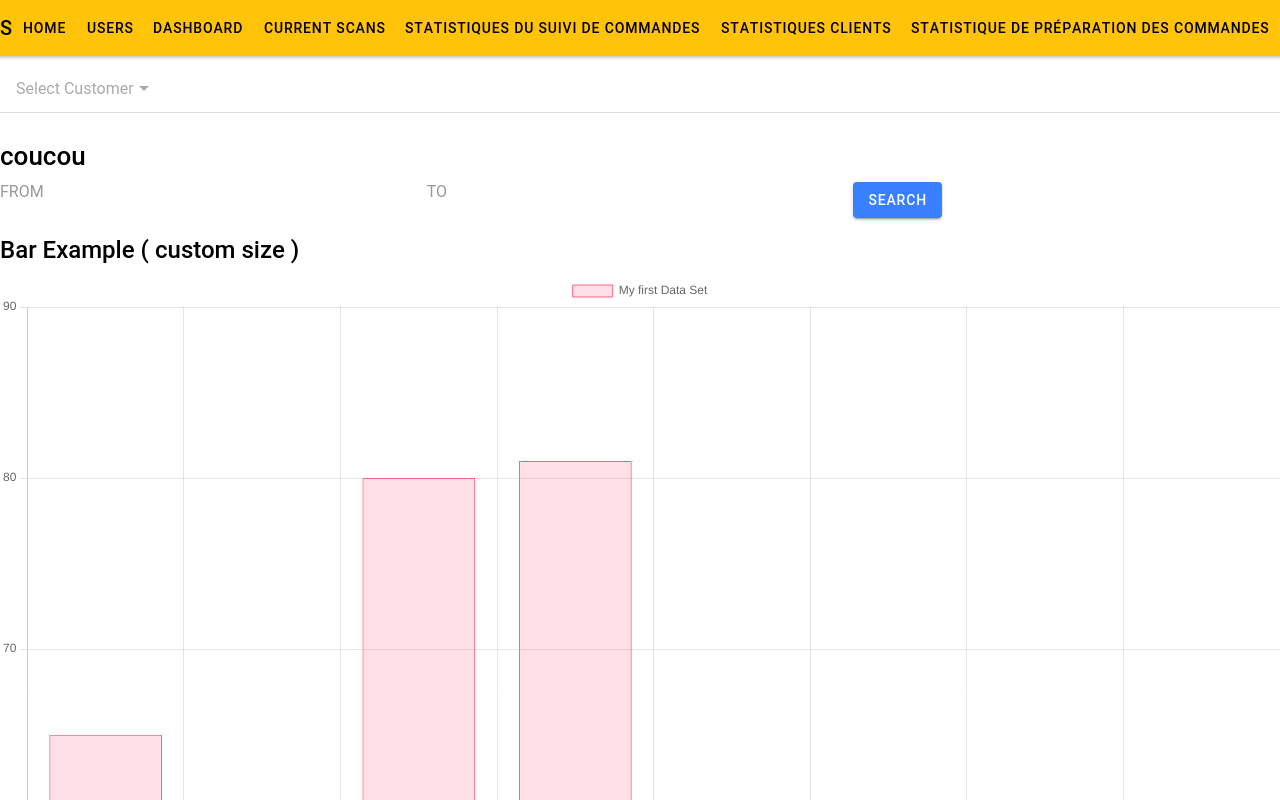
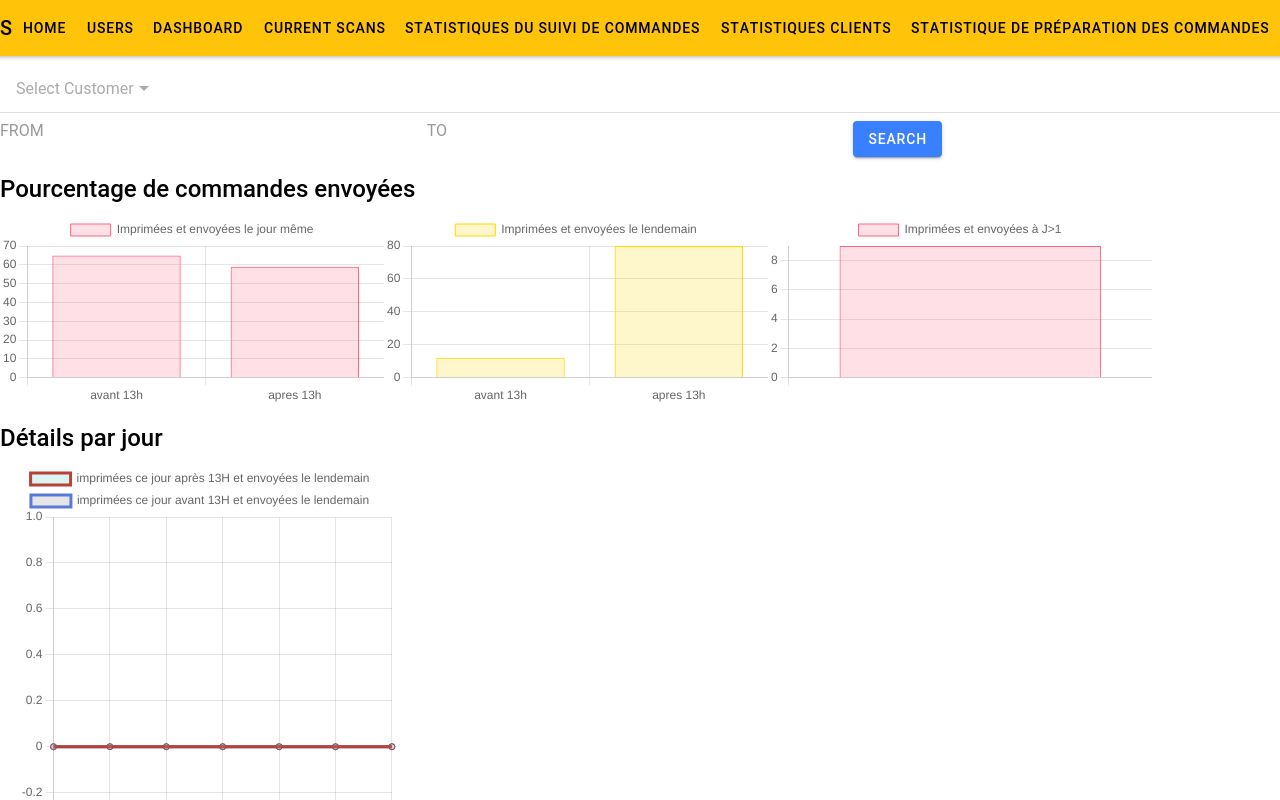
Before and after one commit to Yacino99/LRI-React-Mobile, a React (Create React App) app: page /orders-preparation in a window 1280 px wide. Built offline with nearby package versions, Linux system fonts and the light colour scheme.

Commit message:
css on charts and some updates

```diff
--- a/src/pages/OrdersPreparation.tsx
+++ b/src/pages/OrdersPreparation.tsx
@@ -4,6 +4,8 @@ import { NavButtons } from "../components/NavButtons";
 import { Chart as ChartJS, registerables } from 'chart.js';
 import { Bar , Line } from "react-chartjs-2";
 import DropdownMenuCustomers, { exportedCustomerValue } from '../components/DropdownMenuCustomers';
+
+import classes from './chart.module.css';
 
 ChartJS.register(...registerables);
 
@@ -14,20 +16,51 @@ const selectedData:any = jsonData[3];
 const couleur:string =  selectedData[14];
 const num1:number = selectedData[7] , num2:number = selectedData[8] , num3:number = selectedData[9] , num4:number = selectedData[10], num5:number = selectedData[11] , num6:number = selectedData[12], num7:number = selectedData[13]
 
-const data = {
-  labels: ['Janvier' , 'fevrier' , 'mars' , 'avril' , 'mai','juin','juillet','aout'],
+const dataBar1 = {
+  labels: ['avant 13h' , 'apres 13h'],
   datasets : [
     {
-      label: 'My first Data Set',
+      label: 'Imprimées et envoyées le jour même',
       backgroundColor: 'rgba(255,99,132,0.2)',
       borderColor: 'rgba(255,99,132,1)',
       borderWidth: 1 ,
       hoverBackgroundColor : 'rgba(255,99,132,0.4)',
       hoverBorderColor : 'rgba(255,99,132,1)',
-      data: [65,59,80,81,56,55,41,10]
+      data: [65,59]
     }
   ]
 };
+
+const dataBar2 = {
+  labels: ['avant 13h' , 'apres 13h'],
+  datasets : [
+    {
+      label: 'Imprimées et envoyées le lendemain',
+      backgroundColor: '	rgba(255, 215, 0,0.2)',
+      borderColor: '	rgba(255, 215, 0,1)',
+      borderWidth: 1 ,
+      hoverBackgroundColor : '	rgba(255, 215, 0,0.4)',
+      hoverBorderColor : '	rgba(255, 215, 0,1)',
+      data: [12,80]
+    }
+  ]
+};
+
+const dataBar3 = {
+  labels: [''],
+  datasets : [
+    {
+      label: 'Imprimées et envoyées à J>1',
+      backgroundColor: 'rgba(255,99,132,0.2)',
+      borderColor: 'rgba(255,99,132,1)',
+      borderWidth: 1 ,
+      hoverBackgroundColor : 'rgba(255,99,132,0.4)',
+      hoverBorderColor : 'rgba(255,99,132,1)',
+      data: [9]
+    }
+  ]
+};
+
 
 const tempData = {
   labels: ["Dimanche", "Lundi", "Mardi", "Mercredi", "jeudi", "Vendredi" , "Samedi"],
@@ -44,18 +77,6 @@ const tempData = {
       data: [0,0, 0, 0, 0, 0, 0],
       fill: false,
       borderColor: "#5c79d7" // bleu claire
-    },
-    {
-      label: "imprimées ce jour après 13H et envoyées le jour même",
-      data: [0,0, 0, 0, 0, 0, 0],
-      fill: false,
-      borderColor: "#c3975a" // jaune
-    },
-    {
-      label: "imprimées ce jour avant 13H et envoyées le jour même",
-      data: [0,0, 0, 0, 0, 0, 0],
-      fill: false,
-      borderColor: "#3C578C" // bleu foncé
     }
   ]
 };
@@ -137,9 +158,9 @@ export const OrdersPreparation : React.FC = () => {
             ]
           };
 
-          for(let i = 0 ; i < 1000 ; i++) ;
-
-          setLineData(finalData);
+          //for(let i = 0 ; i < 1000 ; i++) ;
+          //await console.log("");
+          await setLineData(finalData);
 
           //console.log(lineData)
 
@@ -161,8 +182,6 @@ export const OrdersPreparation : React.FC = () => {
             })
             .then(response => response.json())
             .then(recievedData => configureLineData(recievedData));
-
-
     }
 
     return(
@@ -180,9 +199,6 @@ export const OrdersPreparation : React.FC = () => {
         <DropdownMenuCustomers />
 
 
-                <h1>coucou</h1>
-
-
             <IonGrid>
             <IonRow>
                 <IonCol>
@@ -197,21 +213,23 @@ export const OrdersPreparation : React.FC = () => {
             </IonRow>
             </IonGrid>
 
+          <h2>Pourcentage de commandes envoyées</h2>
 
-            <div>
-            <h2>Bar Example ( custom size )</h2>
+          <div className={classes.chart_wrapper_parent}>
+            <div  id={classes.chart_wrapper}>
 
-            <Bar
-                data={data}
-                width={80}
-                height={100}
-                options={{maintainAspectRatio:true}}
-            />
+              <Bar data={dataBar1} /*width={80 //height={100} */options={{maintainAspectRatio:true}} />
 
-             <Line data={lineData}  />
+              <Bar data={dataBar2} /*width={80 //height={100} */options={{maintainAspectRatio:true}} />
 
+                <Bar data={dataBar3} /*width={80 height={100} *//>
 
+          </div>
+        </div>
 
+        <h2>Détails par jour</h2>
+        <div id={classes.lineChart}>
+            <Line  width={50} height={70} data={lineData}  />
         </div>
 
 
--- /dev/null
+++ b/src/pages/chart.module.css
@@ -0,0 +1,22 @@
+
+ @media (min-height: 680px) {
+    #chart_wrapper{
+        display: flex;
+        position: relative;
+        /*width: 400px;*/
+        width: 30%;
+       /* overflow: auto;*/
+    }
+
+    #lineChart{
+          width: 400px;
+        height: 400px;
+      /* padding-left: 40%; */
+
+    }
+
+    .chart_wrapper_parent{
+        width: 100%;
+    }
+
+}
```
